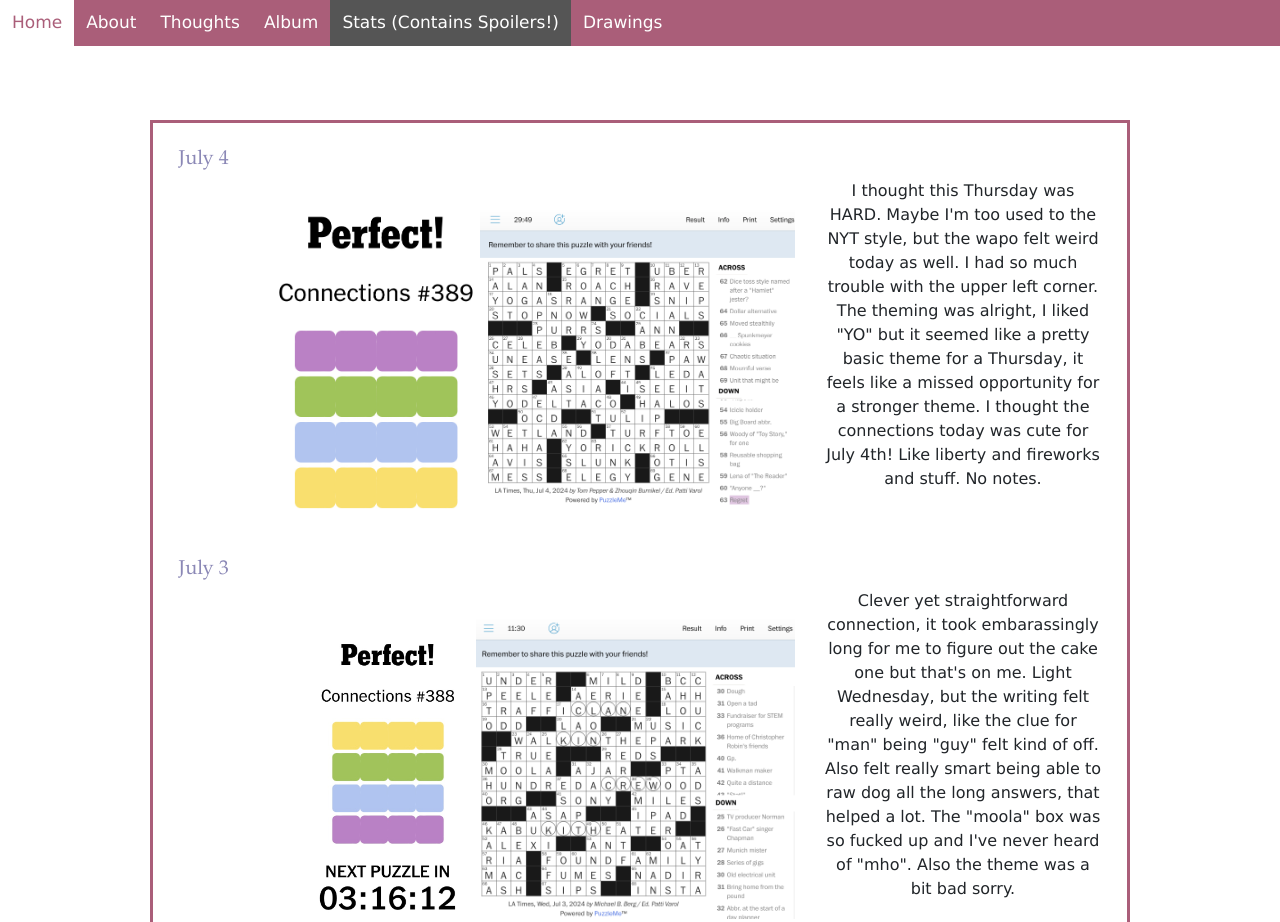
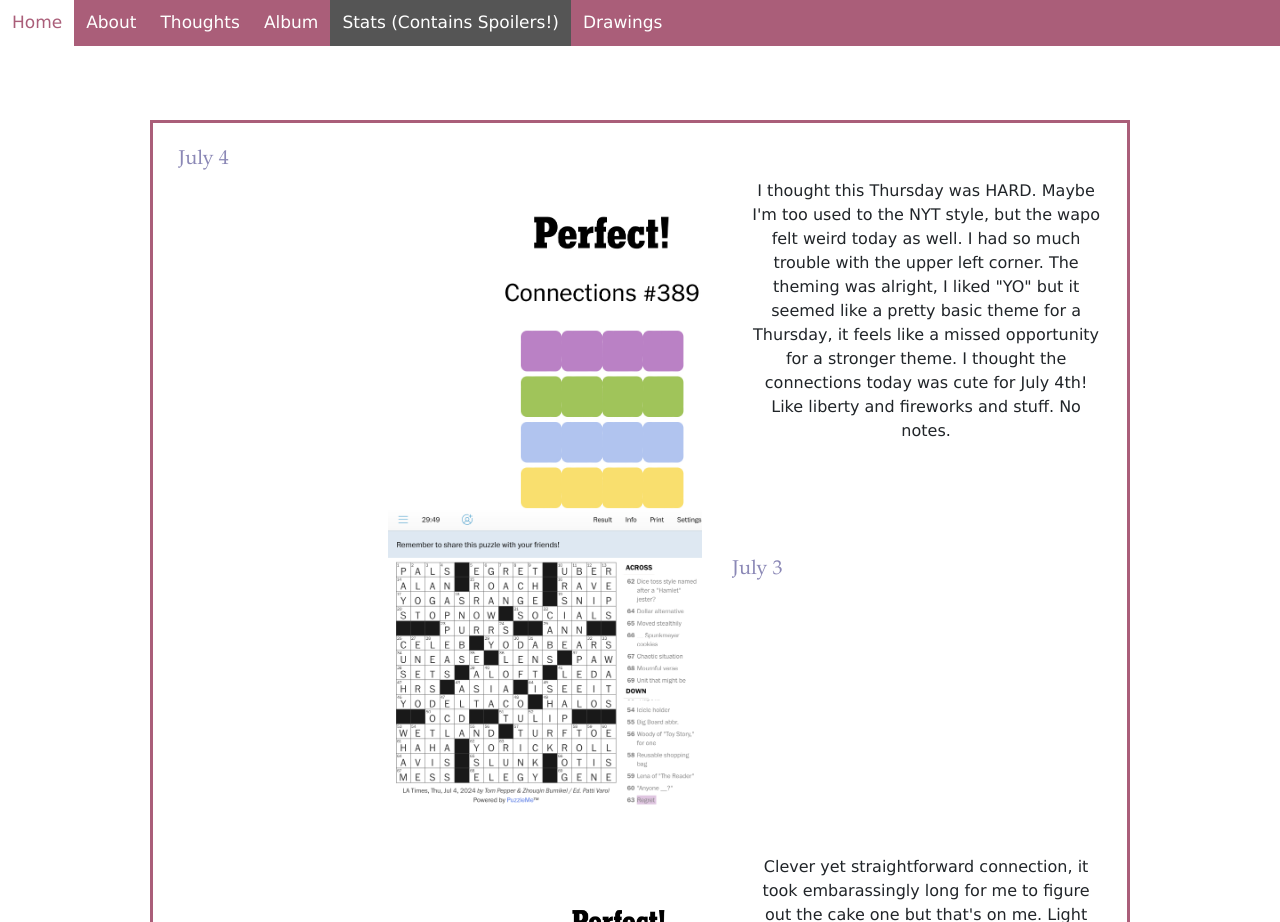
Before and after one commit to jamiesummer2024/jamiesummer2024.github.io, a plain HTML site: page stats.html in a window 1280 px wide. Shown: the top 922 px of the page. Drawn offline with nearby package versions, Linux system fonts and the light colour scheme.

Commit message:
Add files via upload

```diff
--- a/style.css
+++ b/style.css
@@ -272,7 +272,7 @@ popup info box
   float: left;
   padding: 30px;
   padding-left: 60px;
-  width : 70%;
+  width : 60%;
   text-align: right;
 }
 
@@ -292,7 +292,7 @@ popup info box
 }
 .box-right {
   float: right;
-  width: 30%;
+  width: 38%;
   overflow: hidden;
   text-align: center;
 
```
Also changed, not shown: stats.html (line endings or trailing spaces).
